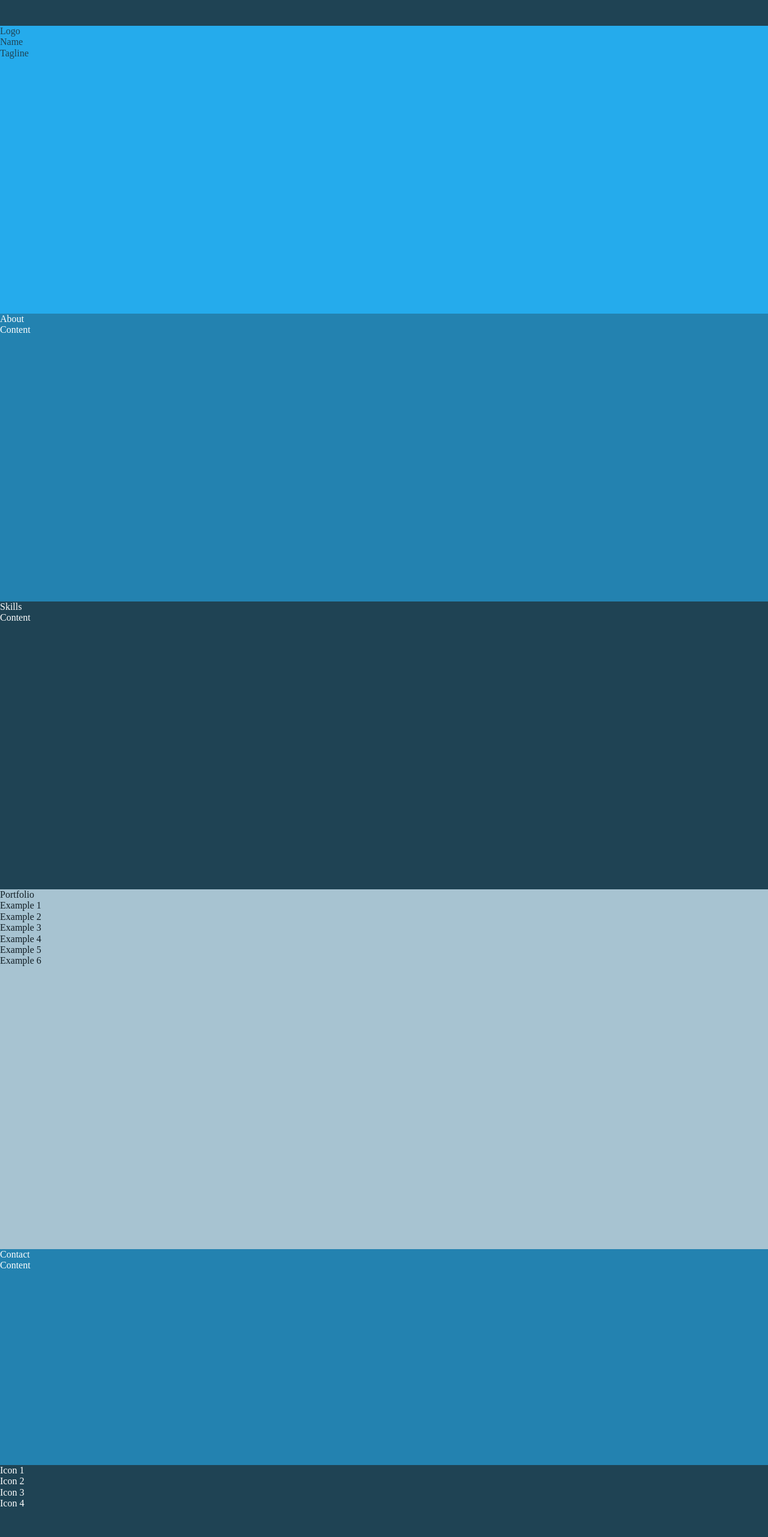
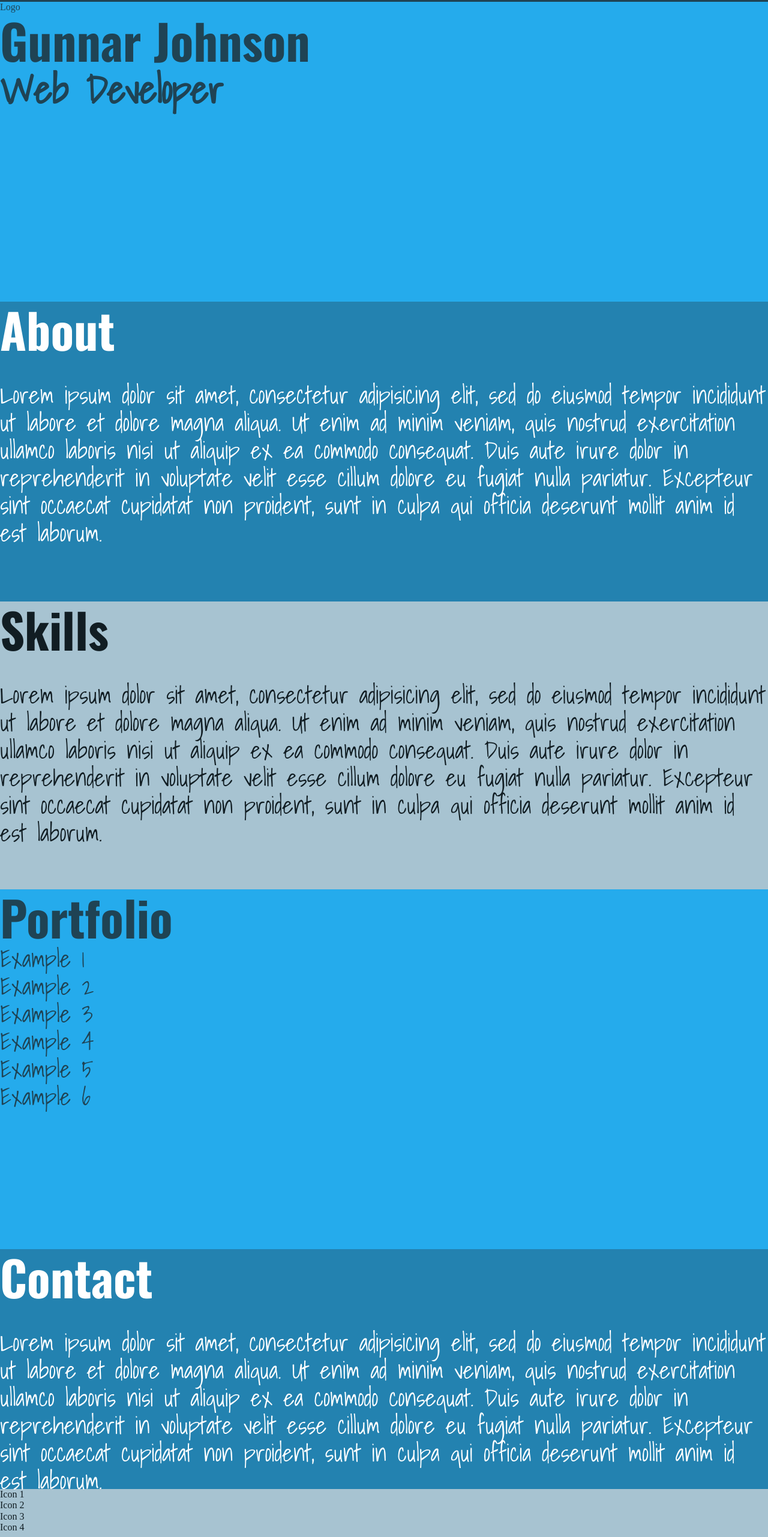
Before and after one commit to gunnarjohnson/gunnarjohnson.github.io, a website: page app/index.html in a window 1280 px wide. Shown: the part 77-2640 px from the top of the page at 60% size. Drawn offline with nearby package versions, Linux system fonts and the light colour scheme.

Commit message:
Finished basic styling.

```diff
--- a/app/assets/styles/modules/_about.css
+++ b/app/assets/styles/modules/_about.css
@@ -1,15 +1,19 @@
 .about {
 
   width: 100%;
-  height: 30em;
+  height: 31.25em;
   background-color: $blueMedium;
   color: #FFFFFF;
 
   &__title {
-
+    font-family: Oswald, sans-serif;
+    font-size: 5em;
+    font-weight: 700;
   }
 
   &__content {
-
+    font-family: Shadows Into Light, sans-serif;
+    font-size: 2.5em;
+    font-weight: 400;
   }
 }
--- a/app/assets/styles/modules/_contact.css
+++ b/app/assets/styles/modules/_contact.css
@@ -1,15 +1,19 @@
 .contact {
 
   width: 100%;
-  height: 22.5em;
+  height: 25em;
   background-color: $blueMedium;
   color: #FFFFFF;
 
   &__title {
-
+    font-family: Oswald, sans-serif;
+    font-size: 5em;
+    font-weight: 700;
   }
 
   &__content {
-
+    font-family: Shadows Into Light, sans-serif;
+    font-size: 2.5em;
+    font-weight: 400;
   }
 }
--- a/app/assets/styles/modules/_hero.css
+++ b/app/assets/styles/modules/_hero.css
@@ -1,7 +1,7 @@
 .hero {
 
   width: 100%;
-  height: 30em;
+  height: 31.25em;
   background-color: $blueLight;
   color: $blueDark;
 
@@ -10,10 +10,14 @@
   }
 
   &__name {
-
+    font-family: Oswald, sans-serif;
+    font-size: 5em;
+    font-weight: 700;
   }
 
   &__tagline {
-
+    font-family: Shadows Into Light, sans-serif;
+    font-size: 4em;
+    font-weight: 700;
   }
 }
--- a/app/assets/styles/modules/_portfolio.css
+++ b/app/assets/styles/modules/_portfolio.css
@@ -2,11 +2,13 @@
 
   width: 100%;
   height: 37.5em;
-  background-color: $grayLight;
-  color: $grayDark;
+  background-color: $blueLight;
+  color: $blueDark;
 
   &__title {
-
+    font-family: Oswald, sans-serif;
+    font-size: 5em;
+    font-weight: 700;
   }
 
   &__example-container {
@@ -14,6 +16,10 @@
   }
 
   &__example {
+
+    font-family: Shadows Into Light, sans-serif;
+    font-size: 2.5em;
+    font-weight: 400;
 
     &--1 {
 
--- a/app/assets/styles/modules/_site-footer.css
+++ b/app/assets/styles/modules/_site-footer.css
@@ -1,9 +1,9 @@
 .site-footer {
 
   width: 100%;
-  height: 7.5em;
-  background-color: $blueDark;
-  color: #FFFFFF;
+  height: 5em;
+  background-color: $grayLight;
+  color: $grayDark;
 
   &__icon-container {
 
--- a/app/assets/styles/modules/_site-header.css
+++ b/app/assets/styles/modules/_site-header.css
@@ -1,7 +1,7 @@
 .site-header {
 
   width: 100%;
-  height: 7.5em;
+  height: 5em;
   background-color: $blueDark;
   color: #FFFFFF;
 
--- a/app/assets/styles/modules/_skills.css
+++ b/app/assets/styles/modules/_skills.css
@@ -2,14 +2,18 @@
 
   width: 100%;
   height: 30em;
-  background-color: $blueDark;
-  color: #FFFFFF;
+  background-color: $grayLight;
+  color: $grayDark;
 
   &__title {
-
+    font-family: Oswald, sans-serif;
+    font-size: 5em;
+    font-weight: 700;
   }
 
   &__content {
-
+    font-family: Shadows Into Light, sans-serif;
+    font-size: 2.5em;
+    font-weight: 400;
   }
 }
--- a/app/index.html
+++ b/app/index.html
@@ -3,6 +3,8 @@
 <head>
   <meta charset="UTF-8">
   <meta name="viewport" content="width=device-width, initial-scale=1">
+  <link href='https://fonts.googleapis.com/css?family=Oswald:400,100,200,500,600,700' rel='stylesheet' type='text/css'>
+  <link href='https://fonts.googleapis.com/css?family=Shadows+Into+Light' rel='stylesheet' type='text/css'>
   <title>Gunnar Johnson</title>
 
   <link rel="stylesheet" href="temp/styles/styles.css">
@@ -20,22 +22,26 @@
   <section class="hero">
     <div class="wrapper wrapper--hero">
       <div class="hero__logo">Logo</div>
-      <div class="hero__name">Name</div>
-      <div class="hero__tagline">Tagline</div>
+      <div class="hero__name">Gunnar Johnson</div>
+      <div class="hero__tagline">Web Developer</div>
     </div>
   </section>
 
   <section class="about">
     <div class="wrapper wrapper--about">
       <div class="about__title">About</div>
-      <div class="about__content">Content</div>
+      <div class="about__content">
+          <p>Lorem ipsum dolor sit amet, consectetur adipisicing elit, sed do eiusmod tempor incididunt ut labore et dolore magna aliqua. Ut enim ad minim veniam, quis nostrud exercitation ullamco laboris nisi ut aliquip ex ea commodo consequat. Duis aute irure dolor in reprehenderit in voluptate velit esse cillum dolore eu fugiat nulla pariatur. Excepteur sint occaecat cupidatat non proident, sunt in culpa qui officia deserunt mollit anim id est laborum.</p>
+      </div>
     </div>
   </section>
 
   <section class="skills">
     <div class="wrapper wrapper--skills">
       <div class="skills__title">Skills</div>
-      <div class="skills__content">Content</div>
+      <div class="skills__content">
+        <p>Lorem ipsum dolor sit amet, consectetur adipisicing elit, sed do eiusmod tempor incididunt ut labore et dolore magna aliqua. Ut enim ad minim veniam, quis nostrud exercitation ullamco laboris nisi ut aliquip ex ea commodo consequat. Duis aute irure dolor in reprehenderit in voluptate velit esse cillum dolore eu fugiat nulla pariatur. Excepteur sint occaecat cupidatat non proident, sunt in culpa qui officia deserunt mollit anim id est laborum.</p>
+      </div>
     </div>
   </section>
 
@@ -56,7 +62,9 @@
   <section class="contact">
     <div class="wrapper wrapper--contact">
       <div class="contact__title">Contact</div>
-      <div class="contact__content">Content</div>
+      <div class="contact__content">
+        <p>Lorem ipsum dolor sit amet, consectetur adipisicing elit, sed do eiusmod tempor incididunt ut labore et dolore magna aliqua. Ut enim ad minim veniam, quis nostrud exercitation ullamco laboris nisi ut aliquip ex ea commodo consequat. Duis aute irure dolor in reprehenderit in voluptate velit esse cillum dolore eu fugiat nulla pariatur. Excepteur sint occaecat cupidatat non proident, sunt in culpa qui officia deserunt mollit anim id est laborum.</p>
+      </div>
     </div>
   </section>
 
--- a/app/temp/styles/styles.css
+++ b/app/temp/styles/styles.css
@@ -461,39 +461,47 @@ body {
 .about {
 
   width: 100%;
-  height: 30em;
+  height: 31.25em;
   background-color: #2382B0;
   color: #FFFFFF;
 }
 
 .about__title {
-
+    font-family: Oswald, sans-serif;
+    font-size: 5em;
+    font-weight: 700;
   }
 
 .about__content {
-
+    font-family: Shadows Into Light, sans-serif;
+    font-size: 2.5em;
+    font-weight: 400;
   }
 
 .contact {
 
   width: 100%;
-  height: 22.5em;
+  height: 25em;
   background-color: #2382B0;
   color: #FFFFFF;
 }
 
 .contact__title {
-
+    font-family: Oswald, sans-serif;
+    font-size: 5em;
+    font-weight: 700;
   }
 
 .contact__content {
-
+    font-family: Shadows Into Light, sans-serif;
+    font-size: 2.5em;
+    font-weight: 400;
   }
 
 .hero {
 
   width: 100%;
-  height: 30em;
+  height: 31.25em;
   background-color: #25ABEC;
   color: #1F4354;
 }
@@ -503,27 +511,40 @@ body {
   }
 
 .hero__name {
-
+    font-family: Oswald, sans-serif;
+    font-size: 5em;
+    font-weight: 700;
   }
 
 .hero__tagline {
-
+    font-family: Shadows Into Light, sans-serif;
+    font-size: 4em;
+    font-weight: 700;
   }
 
 .portfolio {
 
   width: 100%;
   height: 37.5em;
-  background-color: #a7c3d1;
-  color: #111D23;
+  background-color: #25ABEC;
+  color: #1F4354;
 }
 
 .portfolio__title {
-
+    font-family: Oswald, sans-serif;
+    font-size: 5em;
+    font-weight: 700;
   }
 
 .portfolio__example-container {
 
+  }
+
+.portfolio__example {
+
+    font-family: Shadows Into Light, sans-serif;
+    font-size: 2.5em;
+    font-weight: 400;
   }
 
 .portfolio__example--1 {
@@ -553,9 +574,9 @@ body {
 .site-footer {
 
   width: 100%;
-  height: 7.5em;
-  background-color: #1F4354;
-  color: #FFFFFF;
+  height: 5em;
+  background-color: #a7c3d1;
+  color: #111D23;
 }
 
 .site-footer__icon-container {
@@ -581,7 +602,7 @@ body {
 .site-header {
 
   width: 100%;
-  height: 7.5em;
+  height: 5em;
   background-color: #1F4354;
   color: #FFFFFF;
 }
@@ -594,16 +615,20 @@ body {
 
   width: 100%;
   height: 30em;
-  background-color: #1F4354;
-  color: #FFFFFF;
+  background-color: #a7c3d1;
+  color: #111D23;
 }
 
 .skills__title {
-
+    font-family: Oswald, sans-serif;
+    font-size: 5em;
+    font-weight: 700;
   }
 
 .skills__content {
-
+    font-family: Shadows Into Light, sans-serif;
+    font-size: 2.5em;
+    font-weight: 400;
   }
 
 .wrapper--site-header {
```
